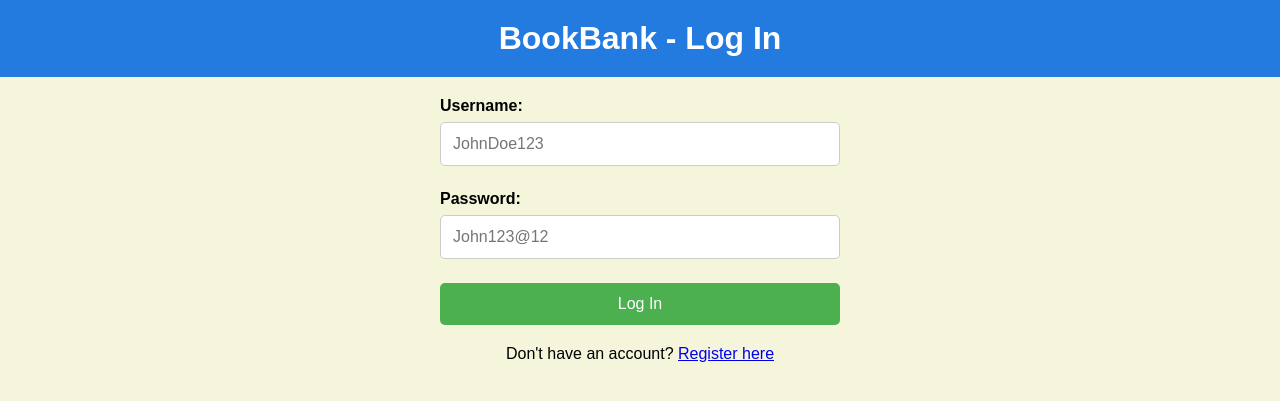
After one commit to Ojasi-055/DLBCSPJWD, a Flask app: page /login in a window 1280 px wide. The commit adds this page. Shown: the top 401 px of the page. Run offline with Flask 3, Linux system fonts and the light colour scheme.

Commit message:
Added User model, registration logic implemented

```diff
--- a/app.py
+++ b/app.py
@@ -1,6 +1,6 @@
-from flask import Flask, jsonify, render_template, request
+from flask import Flask, jsonify, redirect, render_template, request, url_for
 from db import db
-from models import Book
+from models import Book, User
 
 app = Flask(__name__)
 # Configuration: Database URI and Secret Key
@@ -12,6 +12,37 @@ app.config['SECRET_KEY'] = 'ojk055@bookbank_dlbcspjwd#IU2025'
 db.init_app(app)
 
 # Routes
+
+# Login route
+@app.route('/login', methods=['GET', 'POST'])
+def login():
+    if request.method == 'POST':
+        # Handle login form submission
+        username = request.form['username']
+        password = request.form['password']
+
+        return redirect(url_for('index'))
+
+    # Render the login form
+    return render_template('login.html')
+
+# Register route
+@app.route('/register', methods=['GET', 'POST'])
+def register():
+    if request.method == 'POST':
+        # Handle registration form submission
+        username = request.form['username']
+        password = request.form['password']
+        # Add your registration logic here
+        if User.query.filter_by(username=username).first():
+            return render_template('register.html', error='Username already exists')
+        user = User(username=username, password=password)
+        db.session.add(user)
+        db.session.commit()
+        return redirect(url_for('login'))
+    # Render the registration form
+    return render_template('register.html')
+
 
 # Home route
 @app.route('/')
@@ -28,6 +59,9 @@ def books():
 def requests():
     return render_template('requests.html')
 
+@app.route('/users')
+def users():
+    return jsonify([{'id': user.id, 'username': user.username, 'password': user.password} for user in User.query.all()])
 
 # Route for adding a book
 @app.route('/api/books', methods=['GET', 'POST'])
--- a/models.py
+++ b/models.py
@@ -1,5 +1,10 @@
 from db import db
 
+# User model
+class User(db.Model):
+    id = db.Column(db.Integer, primary_key=True)                        # Unique identifier for each user
+    username = db.Column(db.String(80), unique=True, nullable=False)    # Username of the user
+    password = db.Column(db.String(120), nullable=False)                # Hashed password of the user
 
 # Book model
 class Book(db.Model):
--- a/static/styles.css
+++ b/static/styles.css
@@ -149,3 +149,20 @@ button:hover {
     margin: 0 10px;
   }
 }
+
+.auth-form {
+  display: flex;
+  flex-direction: column;
+  max-width: 400px;
+  margin: 20px auto;
+  gap: 3px;
+}
+
+.auth-form label {
+  font-weight: 600;
+  margin-bottom: 4px;
+}
+
+p {
+  text-align: center;
+}
--- /dev/null
+++ b/templates/login.html
@@ -0,0 +1,26 @@
+<!DOCTYPE html>
+<html lang="en">
+<head>
+    <meta charset="UTF-8">
+    <meta name="viewport" content="width=device-width, initial-scale=1.0">
+    <title>BookBank - Log In</title>
+    <link rel="stylesheet" href="static/styles.css">
+</head>
+<body>
+    <header>
+        <h1>BookBank - Log In</h1>
+    </header>
+    <main>
+        <form action="/login" method="post" class="auth-form">
+            <label for="username">Username:</label>
+            <input type="text" id="username" name="username" placeholder="JohnDoe123" required>
+            <br>
+            <label for="password">Password:</label>
+            <input type="password" id="password" name="password" placeholder="John123@12" required>
+            <br>
+            <button type="submit">Log In</button>
+        </form>
+        <p>Don't have an account? <a href="/register">Register here</a></p>
+    </main>
+</body>
+</html>
```
Also changed, not shown: templates/register.html (added, +26 -0 lines).
